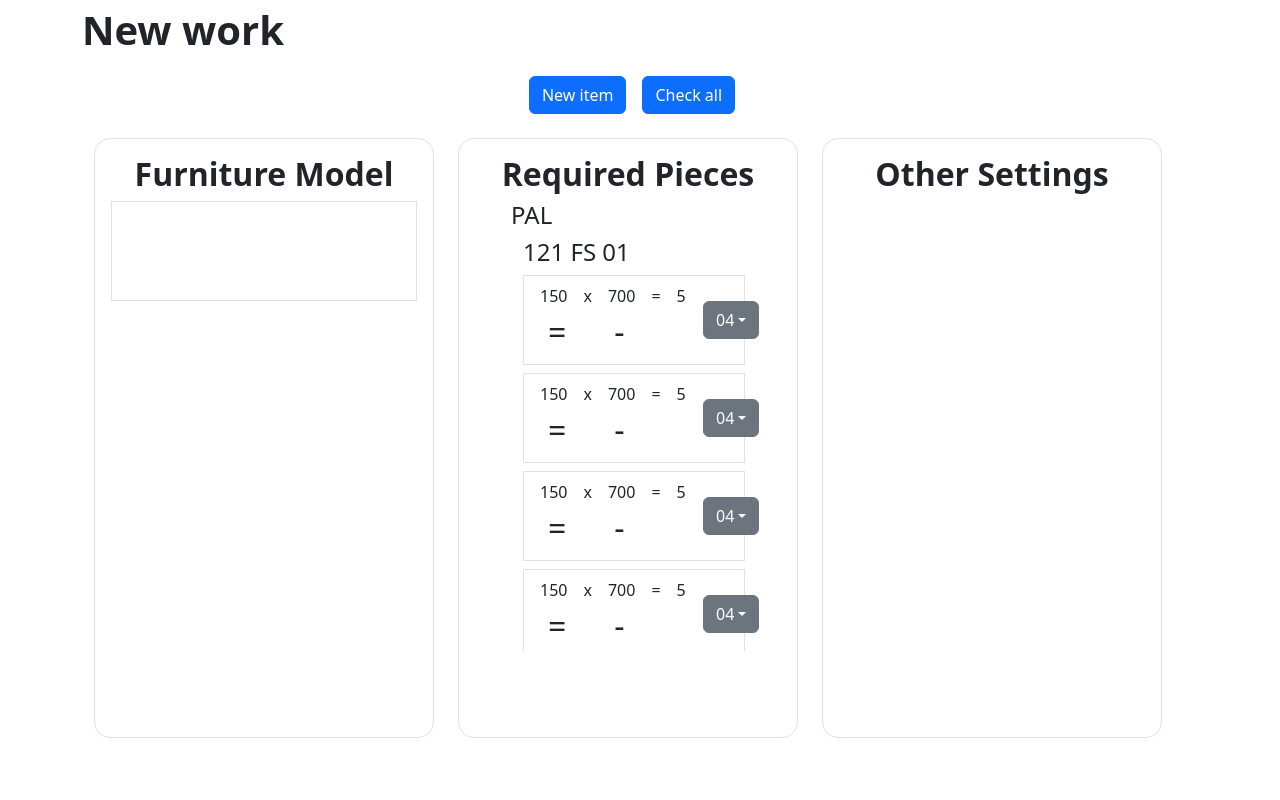
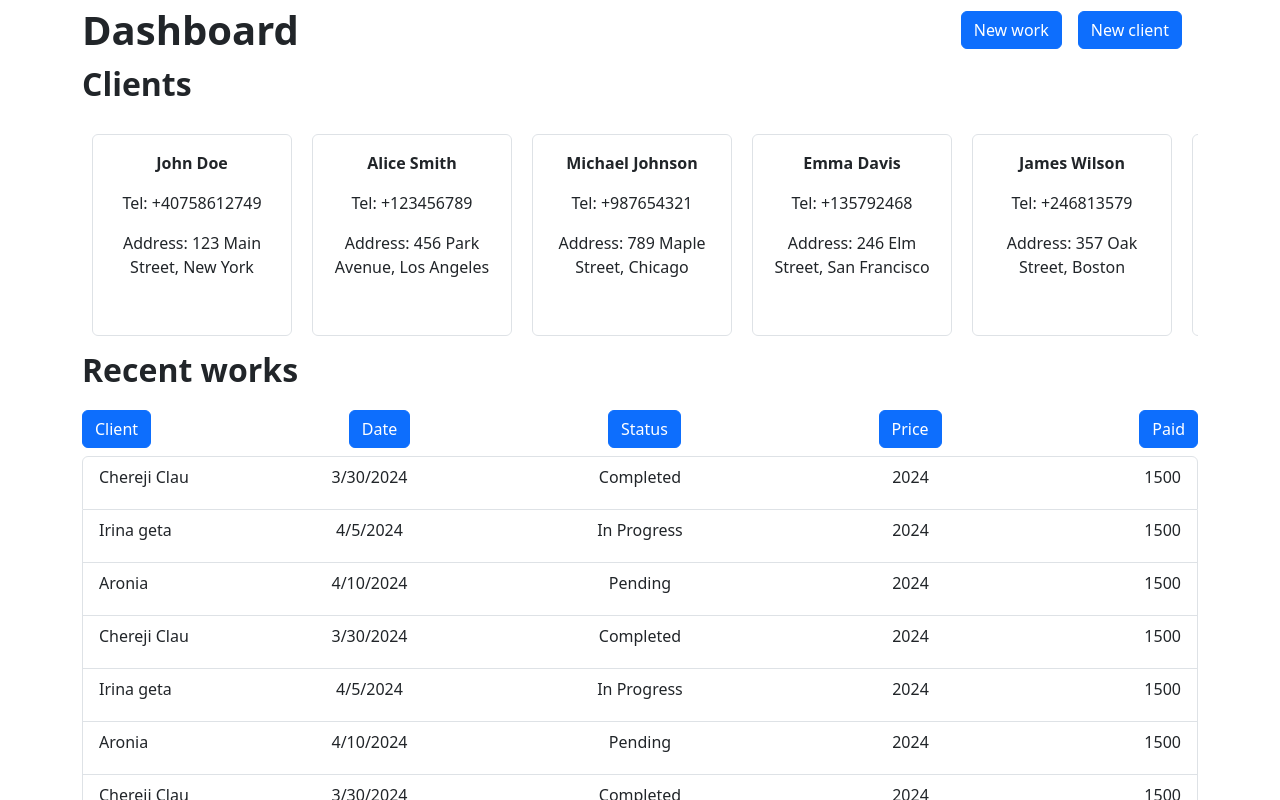
Before and after one commit to BudyBuilding/asztalos, a React (Create React App) app in the folder asztalos/: page / in a window 1280 px wide. Shown: the top 800 px of the page. Built offline with nearby package versions, Linux system fonts and the light colour scheme.

Commit message:
Editing the newWork part.

```diff
--- a/asztalos/src/App.js
+++ b/asztalos/src/App.js
@@ -8,16 +8,17 @@ import WorkAnalyzer from "./components/reusable/workAnalyzer";
 import NewWork from "./components/reusable/newWork";
 function App() {
   return (
-    <div className="App mb-10 w-100 h-100 bg-1">
+    <div className="App mb-5 w-100 h-100 bg-1">
+      <div className="bg-3 bg-info h-100"></div>
       {/**
        *
        <Navbar />
        <Login />
        <WorkAnalyzer />
        <ClientAnalyzer />
+       <NewWork />
+      */}
       <Dashboard />
-      */}
-      <NewWork />
     </div>
   );
 }
--- a/asztalos/src/components/reusable/newWork.js
+++ b/asztalos/src/components/reusable/newWork.js
@@ -31,6 +31,38 @@ function NewWork() {
 
   return (
     <>
+      {/*   <Container className="d-flex align-content-center ">
+        <span className="fs-2 fw-bold text-start">Place</span>
+        <Dropdown>
+          <Dropdown.Toggle
+            className="h-75 align-content-center ms-4"
+            variant="primary"
+            id="dropdown-basic"
+          >
+            Select Place
+          </Dropdown.Toggle>
+          <Dropdown.Menu>
+            <Dropdown.Item href="#/action-1">Kitchen</Dropdown.Item>
+            <Dropdown.Item href="#/action-2">Living Room</Dropdown.Item>
+            <Dropdown.Item href="#/action-3">Wardrobe</Dropdown.Item>
+            <Dropdown.Item href="#/action-4">Bedroom</Dropdown.Item>
+            <Dropdown.Item href="#/action-5">Warehouse</Dropdown.Item>
+          </Dropdown.Menu>
+        </Dropdown>
+      </Container>
+      <Container className="d-xl-block">
+        <div className="d-flex flex-nowrap overflow-x-scroll">
+          {types.map((type, index) => (
+            <div
+              key={index}
+              className="p-3 border rounded mx-2 justify-content-start align-items-center"
+              style={{ width: "100px", height: "100px" }}
+            >
+              {type}
+            </div>
+          ))}
+        </div>
+          </Container>
       <Container>
         <p className="fs-1 fw-bold text-start">New work</p>
       </Container>
@@ -42,32 +74,87 @@ function NewWork() {
           Check all
         </Button>
       </Container>
-      <Container className="mt-4">
-        <Container className="d-flex justify-content-between ">
+          */}
+      {/************************************* */}
+      <Container className="w-100 mt-4 p-0">
+        {/************************************* */}
+        {/**settings */}
+        <Container
+          className="flex-fill border rounded-4 p-3"
+          style={{ height: "600px" }}
+        >
+          <h2 className="fw-bold">Settings</h2>
+          <Container className="d-flex">
+            <Container>
+              {Array.from({ length: 10 }).map((_, index) => (
+                <Container key={index} className="d-flex align-items-center">
+                  <span className="me-4">Roof:</span>
+                  <Dropdown>
+                    <Dropdown.Toggle
+                      className="h-75 align-content-center ms-4"
+                      variant="primary"
+                      id={`dropdown-basic-${index}`}
+                    >
+                      Full
+                    </Dropdown.Toggle>
+                    <Dropdown.Menu>
+                      <Dropdown.Item href={`#/action-1-${index}`}>
+                        Full
+                      </Dropdown.Item>
+                      <Dropdown.Item href={`#/action-2-${index}`}>
+                        2 stands
+                      </Dropdown.Item>
+                    </Dropdown.Menu>
+                  </Dropdown>
+                </Container>
+              ))}
+            </Container>
+            <Container>
+              {Array.from({ length: 10 }).map((_, index) => (
+                <Container key={index} className="d-flex align-items-center">
+                  <span className="me-4">Roof:</span>
+                  <Dropdown>
+                    <Dropdown.Toggle
+                      className="h-75 align-content-center ms-4"
+                      variant="primary"
+                      id={`dropdown-basic-${index}`}
+                    >
+                      Full
+                    </Dropdown.Toggle>
+                    <Dropdown.Menu>
+                      <Dropdown.Item href={`#/action-1-${index}`}>
+                        Full
+                      </Dropdown.Item>
+                      <Dropdown.Item href={`#/action-2-${index}`}>
+                        2 stands
+                      </Dropdown.Item>
+                    </Dropdown.Menu>
+                  </Dropdown>
+                </Container>
+              ))}
+            </Container>
+          </Container>
+          {/** */}
+        </Container>
+
+        <Container className="d-flex p-0 justify-content-between ">
+          {/************************************* */}
+          {/** Required items*/}
+          {/*
           <Container
-            className="flex-fill me-4 border rounded-4 p-3"
-            style={{ height: "600px" }}
-          >
-            <h2 className="fw-bold">Furniture Model</h2>
-            <div
-              className="flex-fill me-auto border p-3 overflow-y-scroll"
-              style={{ height: "100px" }}
-            ></div>
-          </Container>
-          <Container
-            className="flex-fill me-4 border rounded-4 p-3"
+            className="flex-fill me-4 border rounded-4 p-0"
             style={{ height: "600px" }}
           >
             <h2 className="fw-bold">Required Pieces</h2>
             <Container
-              className="text-start overflow-y-scroll"
+              className="text-start overflow-y-scroll p-0"
               style={{ maxHeight: "450px" }}
             >
-              <Container className="pal">
+              <Container className="pal p-0">
                 <Container className="first-row">
                   <h2 className="fs-4">PAL</h2>
                 </Container>
-                <Container className="items ps-4">
+                <Container className="items p-0">
                   <h2 className="fs-4 ">121 FS 01</h2>
                   <FurnitureItem
                     l={"150"}
@@ -147,12 +234,18 @@ function NewWork() {
                 <Container className="items"></Container>
               </Container>
             </Container>
-          </Container>
+        </Container>*/}
+          {/************************************* */}
+          {/** Model */}
           <Container
-            className="flex-fill me-4 border rounded-4 p-3"
+            className="flex-fill border rounded-4 p-0"
             style={{ height: "600px" }}
           >
-            <h2 className="fw-bold">Other Settings</h2>
+            <h2 className="fw-bold">Furniture Model</h2>
+            <div
+              className="flex-fill me-auto border p-3 overflow-y-scroll"
+              style={{ height: "100px" }}
+            ></div>
           </Container>
         </Container>
       </Container>
```
